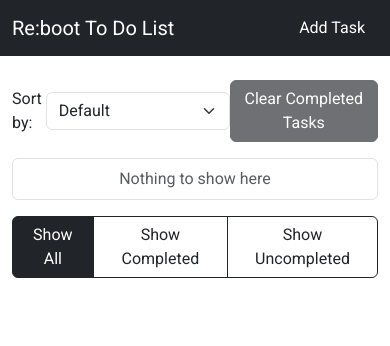
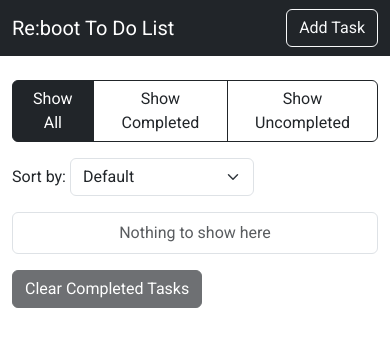
Before and after one commit to Muradil-Erkin/reboot-todolist, a React (Create React App) app: page / in a window 390 px wide. Shown: the top 346 px of the page. Built offline with nearby package versions, Linux system fonts and the light colour scheme.

Commit message:
responsive

```diff
--- a/src/App.jsx
+++ b/src/App.jsx
@@ -11,12 +11,22 @@ function App() {
       <main className="container">
         <div className="row justify-content-center">
           <div className="col col-md-10 col-lg-8 col-xl-6">
-            <div className="d-flex justify-content-between align-items-center mb-3">
-              <Sort />
-              <ClearTask />
-            </div>
+            <Filters />
+          </div>
+        </div>
+        <div className="row justify-content-center">
+          <div className="col col-md-10 col-lg-8 col-xl-6 mb-3">
+            <Sort />
+          </div>
+        </div>
+        <div className="row justify-content-center">
+          <div className="col col-md-10 col-lg-8 col-xl-6">
             <TaskList />
-            <Filters />
+          </div>
+        </div>
+        <div className="row justify-content-center">
+          <div className="col col-md-10 col-lg-8 col-xl-6">
+            <ClearTask />
           </div>
         </div>
       </main>
--- a/src/components/AddTask.jsx
+++ b/src/components/AddTask.jsx
@@ -5,7 +5,7 @@ const AddTask = () => {
   return (
     <>
       <button
-        className="btn btn-dark"
+        className="btn btn-outline-light"
         type="button"
         id="add-task-modal-trigger"
         data-bs-toggle="modal"
```
